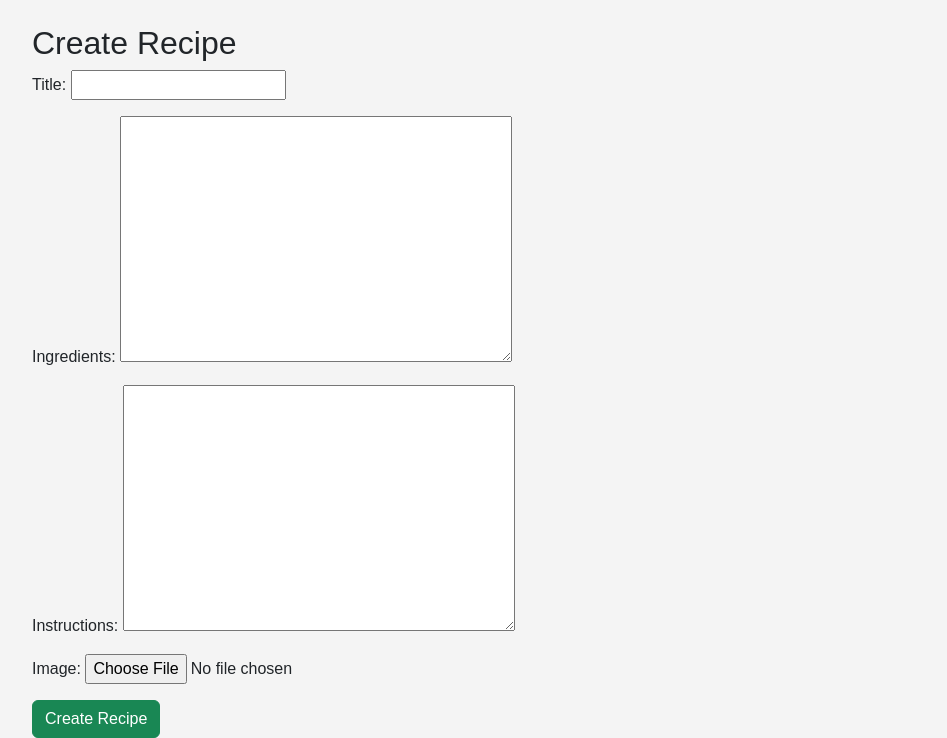
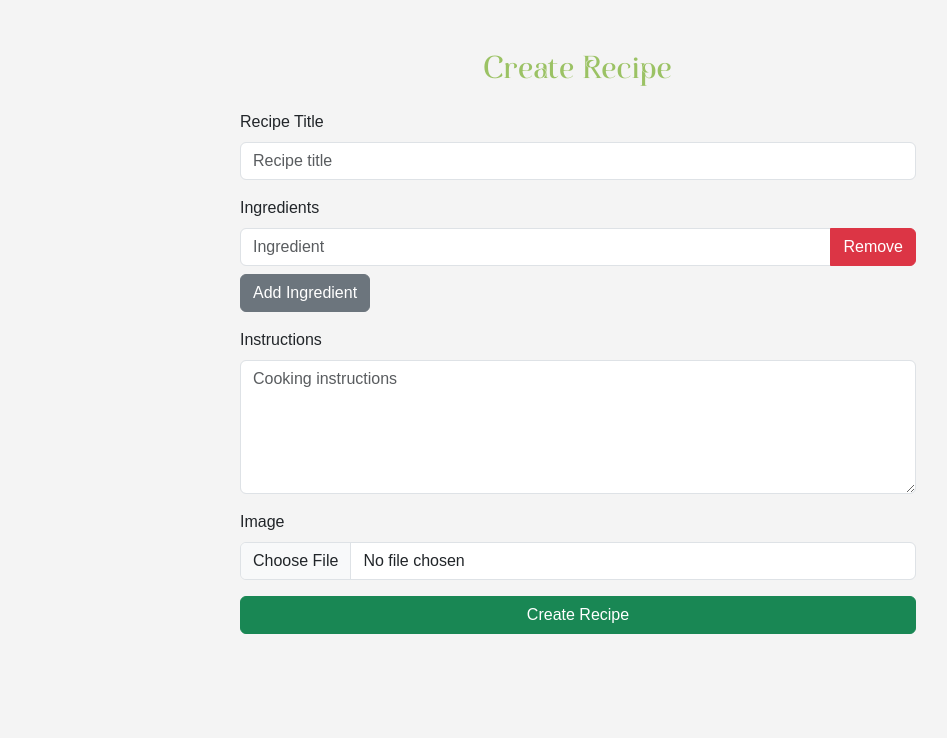
Before and after one commit to Jessica-Stevenson/L6SD_26T1_Recipe_Webiste_Jessica_Stevenson, a Django app: page /recipe/create/ in a window 1280 px wide. Shown: the part 66-804 px from the top of the page, without its empty margins (62-1009 px from the left). After the commit the page ends 700 px from the top, so only its background shows below. Run offline with Django 5.2, Linux system fonts and the light colour scheme; a user stored in the database is signed in.

Commit message:
fully implemented recipe creation and deletion

```diff
--- a/recpiesite/recpie/forms.py
+++ b/recpiesite/recpie/forms.py
@@ -2,6 +2,27 @@ from django import forms
 from .models import Recipe
 
 class RecipeForm(forms.ModelForm):
+
+    ingredients = forms.CharField(
+        widget=forms.HiddenInput(),
+        required=False
+    )
+
     class Meta:
         model = Recipe
         fields = ['title', 'ingredients', 'instructions', 'image']
+
+        widgets = {
+            'title': forms.TextInput(attrs={
+                'class': 'form-control',
+                'placeholder': 'Recipe title'
+            }),
+            'instructions': forms.Textarea(attrs={
+                'class': 'form-control',
+                'rows': 5,
+                'placeholder': 'Cooking instructions'
+            }),
+            'image': forms.ClearableFileInput(attrs={
+                'class': 'form-control'
+            }),
+        }
--- a/recpiesite/recpie/static/recpiestatic/style.css
+++ b/recpiesite/recpie/static/recpiestatic/style.css
@@ -28,6 +28,17 @@ body {
 .logo-img {
     height: 40px;
     width: auto;
+}
+
+.card-img-top{
+    width:100%;
+    height:220px;
+    object-fit:cover;
+    display:block;
+}
+
+.card{
+    overflow:hidden;
 }
 
 /* ---------------- Main links & dropdown ---------------- */
--- a/recpiesite/recpie/urls.py
+++ b/recpiesite/recpie/urls.py
@@ -12,4 +12,5 @@ urlpatterns = [
     path('recipe/<int:pk>/', views.recpie_detail_view, name='recpie_detail'),
     path('profile/', views.profile_view, name='profile'),
     path('recipe/create/', views.create_recipe_view, name='create_recipe'),
+    path('recipe/<int:pk>/delete/', views.delete_recipe_view, name='delete_recipe'),
 ]
--- a/recpiesite/recpie/views.py
+++ b/recpiesite/recpie/views.py
@@ -6,6 +6,20 @@ from django.shortcuts import get_object_or_404
 from .models import Recipe
 from .models import Profile
 from .forms import RecipeForm
+from django.http import HttpResponseForbidden
+
+@login_required
+def delete_recipe_view(request, pk):
+    recipe = get_object_or_404(Recipe, pk=pk)
+
+    if recipe.user != request.user:
+        return HttpResponseForbidden("You cannot delete this recipe.")
+
+    if request.method == "POST":
+        recipe.delete()
+        return redirect('home')
+
+    return render(request, 'food/delete_recipe.html', {'recipe': recipe})
 
 @login_required
 def create_recipe_view(request):
--- a/recpiesite/templates/food/create_recipe.html
+++ b/recpiesite/templates/food/create_recipe.html
@@ -1,36 +1,106 @@
 {% extends 'base.html' %}
 
 {% block content %}
-<div class="container mt-4">
 
-<h2>Create Recipe</h2>
+<div class="container mt-5" style="max-width:700px;">
 
-<form method="POST" enctype="multipart/form-data">
+<h2 class="mb-4 text-center heading">Create Recipe</h2>
+
+<form method="POST" enctype="multipart/form-data" id="recipeForm">
+
 {% csrf_token %}
 
 <div class="mb-3">
-        {{ form.title.label_tag }}
+<label class="form-label">Recipe Title</label>
 {{ form.title }}
 </div>
 
-    <div class="mb-3">
-        {{ form.ingredients.label_tag }}
-        {{ form.ingredients }}
+
+<label class="form-label">Ingredients</label>
+
+<div id="ingredients-container">
+
+<div class="input-group mb-2 ingredient-row">
+    <input type="text" class="form-control ingredient-field" placeholder="Ingredient">
+
+    <button type="button" class="btn btn-danger remove-btn">
+        Remove
+    </button>
 </div>
 
+</div>
+
+<button type="button" class="btn btn-secondary mb-3" onclick="addIngredient()">
+Add Ingredient
+</button>
+
+{{ form.ingredients }}
+
 <div class="mb-3">
-        {{ form.instructions.label_tag }}
+<label class="form-label">Instructions</label>
 {{ form.instructions }}
 </div>
 
 <div class="mb-3">
-        {{ form.image.label_tag }}
+<label class="form-label">Image</label>
 {{ form.image }}
 </div>
 
-    <button class="btn btn-success">Create Recipe</button>
+<button class="btn btn-success w-100">
+Create Recipe
+</button>
 
 </form>
 
 </div>
+
+
+<script>
+
+function addIngredient(){
+
+    const container = document.getElementById("ingredients-container")
+
+    const row = document.createElement("div")
+    row.className = "input-group mb-2 ingredient-row"
+
+    row.innerHTML = `
+        <input type="text" class="form-control ingredient-field" placeholder="Ingredient">
+
+        <button type="button" class="btn btn-danger remove-btn">
+            Remove
+        </button>
+    `
+
+    container.appendChild(row)
+}
+
+
+document.addEventListener("click", function(e){
+
+    if(e.target.classList.contains("remove-btn")){
+        e.target.parentElement.remove()
+    }
+
+})
+
+
+document.getElementById("recipeForm").addEventListener("submit", function(){
+
+    const fields = document.querySelectorAll(".ingredient-field")
+
+    let ingredients = []
+
+    fields.forEach(field => {
+        if(field.value.trim() !== ""){
+            ingredients.push(field.value.trim())
+        }
+    })
+
+    document.getElementById("id_ingredients").value = ingredients.join("\n")
+
+})
+
+</script>
+
 {% endblock %}
```
Also changed, not shown: recpiesite/templates/food/delete_recipe.html (added, +19 -0 lines), recpiesite/templates/home.html (+14 -8 lines), recpiesite/db.sqlite3, recpiesite/media/recipes/Le_Logo_h49e5pf.png (added), recpiesite/media/recipes/clippy.0-2113713334.jpg (added), recpiesite/media/recipes/toast.png (added), 1 other file. Lines whose indentation alone changed are shown as unchanged.
